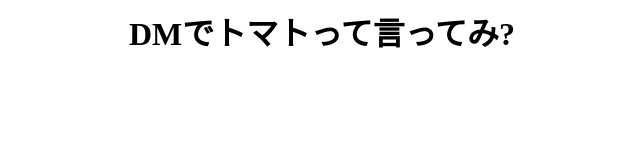
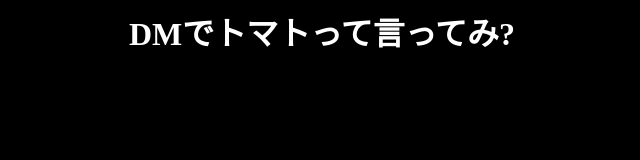
Before and after one commit to nazoakasa/I-to-L, a plain HTML site: page tmt.html in a window 1280 px wide. Shown: the whole page, without its empty margins (318-958 px from the left). Drawn offline with Linux system fonts and the light colour scheme.

Commit message:
Update tmt.html

```diff
--- a/tmt.html
+++ b/tmt.html
@@ -6,8 +6,8 @@
   </head>
   <body>
  <div>
-   <dev bgcolor="#000000" text="#ffffff">
+   <body bgcolor="#000000" text="#ffffff">
 <h1 class="tmt"> DMでトマトって言ってみ? </h1>
  </div>
   </body>
-</dev>
+</body>
```
